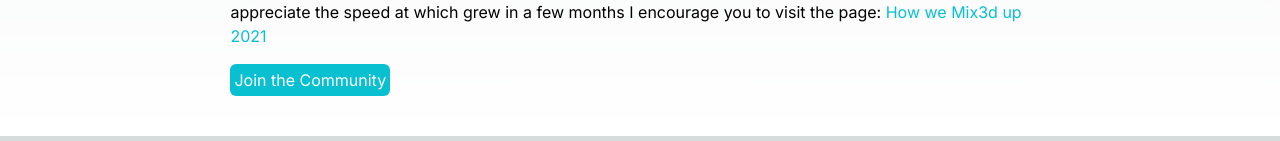
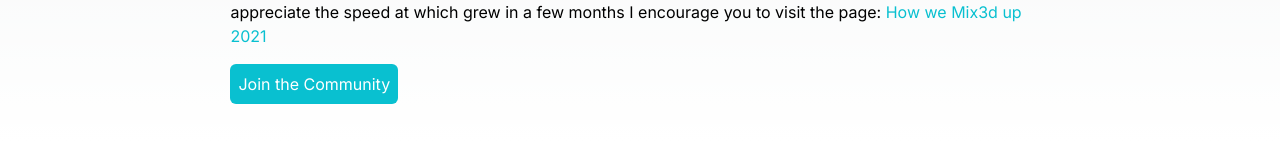
Before and after one commit to JAlbertCode/Portfolio-V2, a Next.js app in the folder portfolio/: page /mix3d in a window 1280 px wide. Shown: the part 1276-1417 px from the top of the page. Built offline with nearby package versions, Linux system fonts and the light colour scheme.

Commit message:
Updated links padding

```diff
--- a/portfolio/main.css
+++ b/portfolio/main.css
@@ -13,7 +13,7 @@
   .links {
     background-color: theme('colors.dark-turquoise');
     border-radius: theme('borderRadius.md');
-    padding: theme('spacing.1');
+    padding: theme('spacing.2');
     color: white;
     width: fit-content;
     margin-top: 1rem;
```
